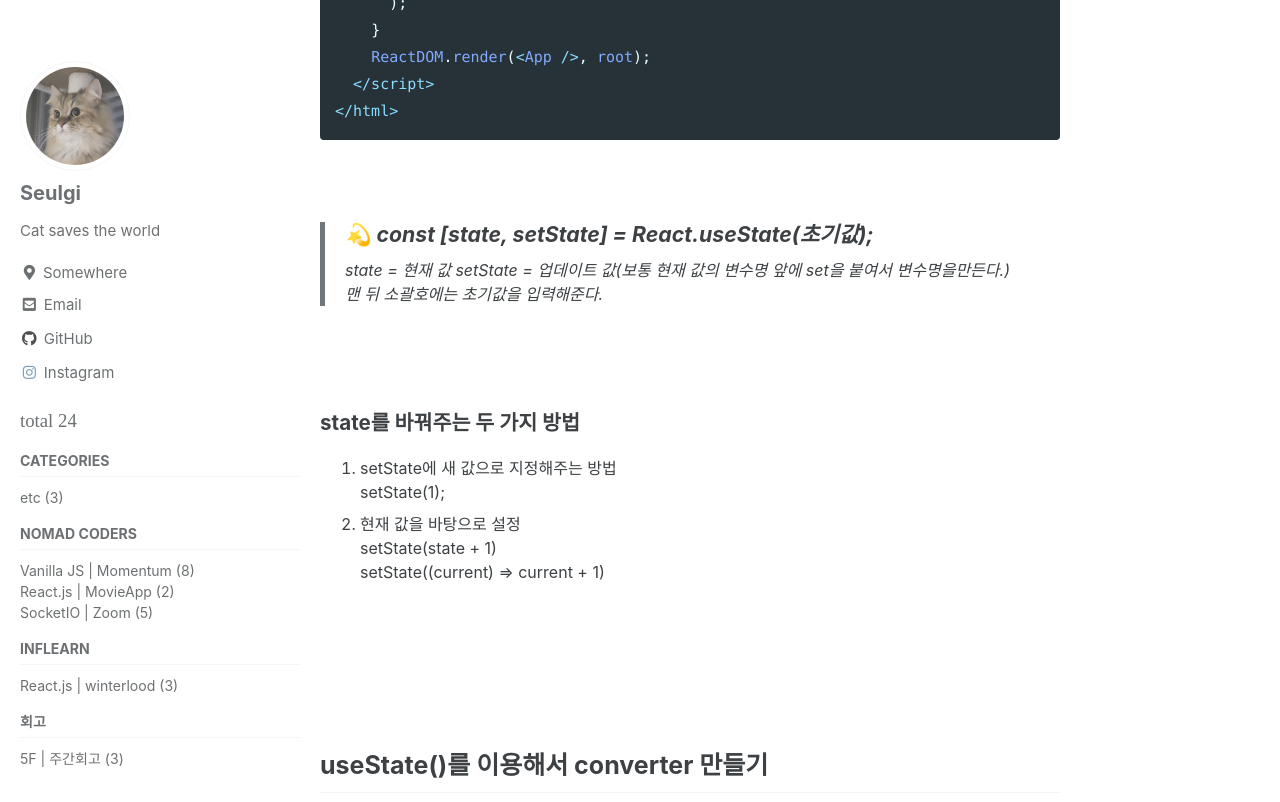
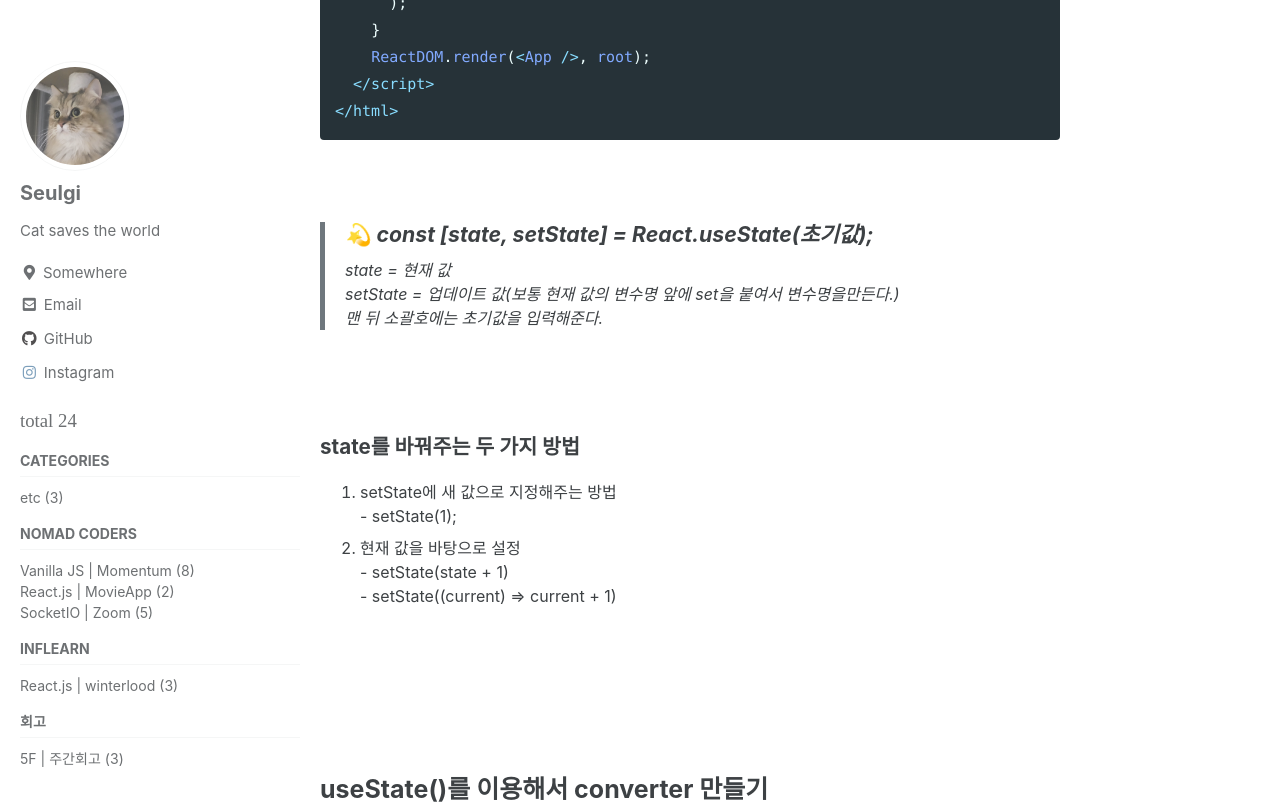
Before and after one commit to seulgi9506/seulgi9506.github.io, a Jekyll site: the page built from _posts/2022-04-18-movieApp-2.md, in a window 1280 px wide and 900 px high, scrolled down 2581 px, cut to the strip 0-802 px from the top of the window. Built offline with Jekyll 4.4.1, drawn with Linux system fonts in a browser that asks for light colours; cached includes are drawn as plain includes; some web fonts are replaced; comment, search, counter and statistics services are not loaded; some of the changed text lies outside the part shown.

Commit message:
typing mistake

```diff
--- a/_posts/2022-04-18-movieApp-2.md
+++ b/_posts/2022-04-18-movieApp-2.md
@@ -92,16 +92,16 @@ vanilla js 에서는 `Total Clicks : 0` 부분을 `innerText`로 바꿔줬었는
 
 > #### 💫 const [state, setState] = React.useState(초기값);
 >
-> state = 현재 값
-> setState = 업데이트 값(보통 현재 값의 변수명 앞에 set을 붙여서 변수명을만든다.)
+> state = 현재 값<br>
+> setState = 업데이트 값(보통 현재 값의 변수명 앞에 set을 붙여서 변수명을만든다.)<br>
 > 맨 뒤 소괄호에는 초기값을 입력해준다.
 
 <br>
 
 ##### state를 바꿔주는 두 가지 방법
 
-1. setState에 새 값으로 지정해주는 방법<br>setState(1);
-2. 현재 값을 바탕으로 설정<br>setState(state + 1)<br>setState((current) => current + 1)
+1. setState에 새 값으로 지정해주는 방법<br> - setState(1);
+2. 현재 값을 바탕으로 설정<br> - setState(state + 1)<br> - setState((current) => current + 1)
 
 <br><br><br><br>
 
```
Also changed, not shown: other parts of _posts/2022-04-18-movieApp-2.md (+1 -1 lines).
